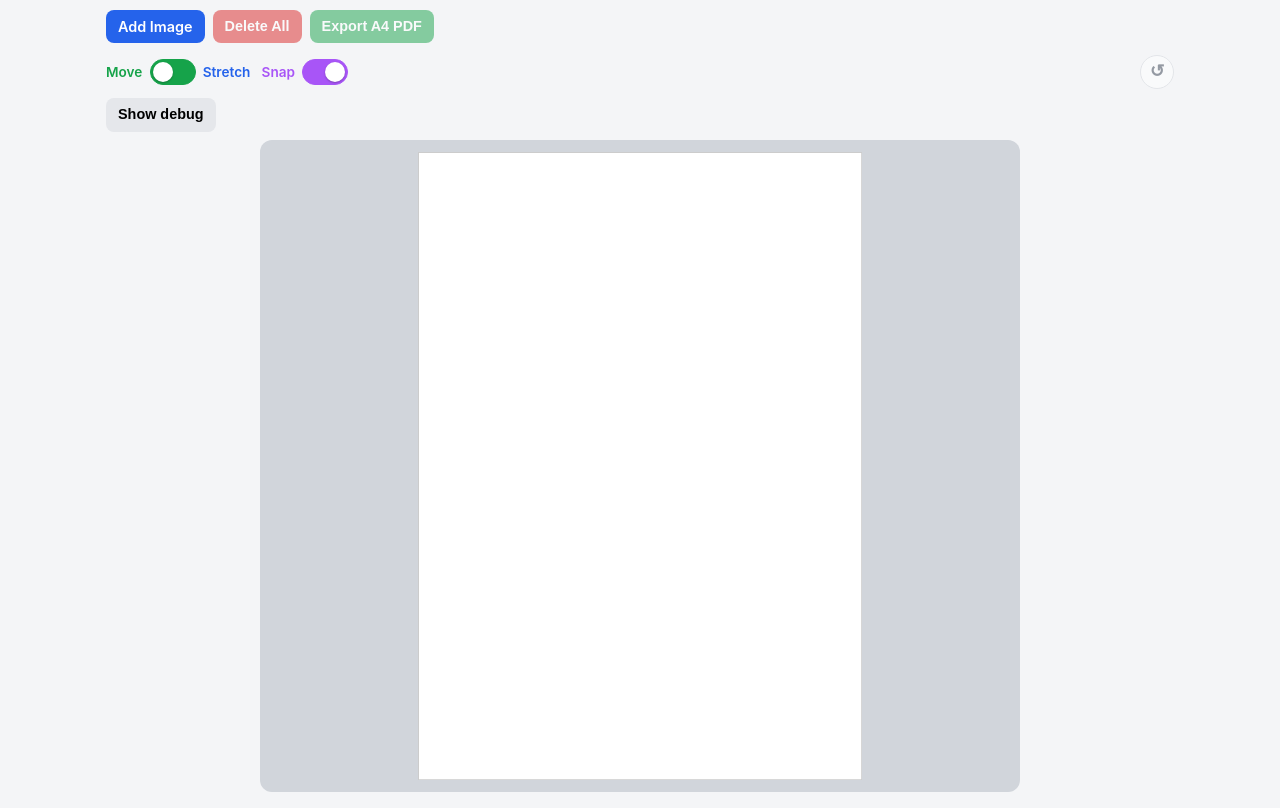
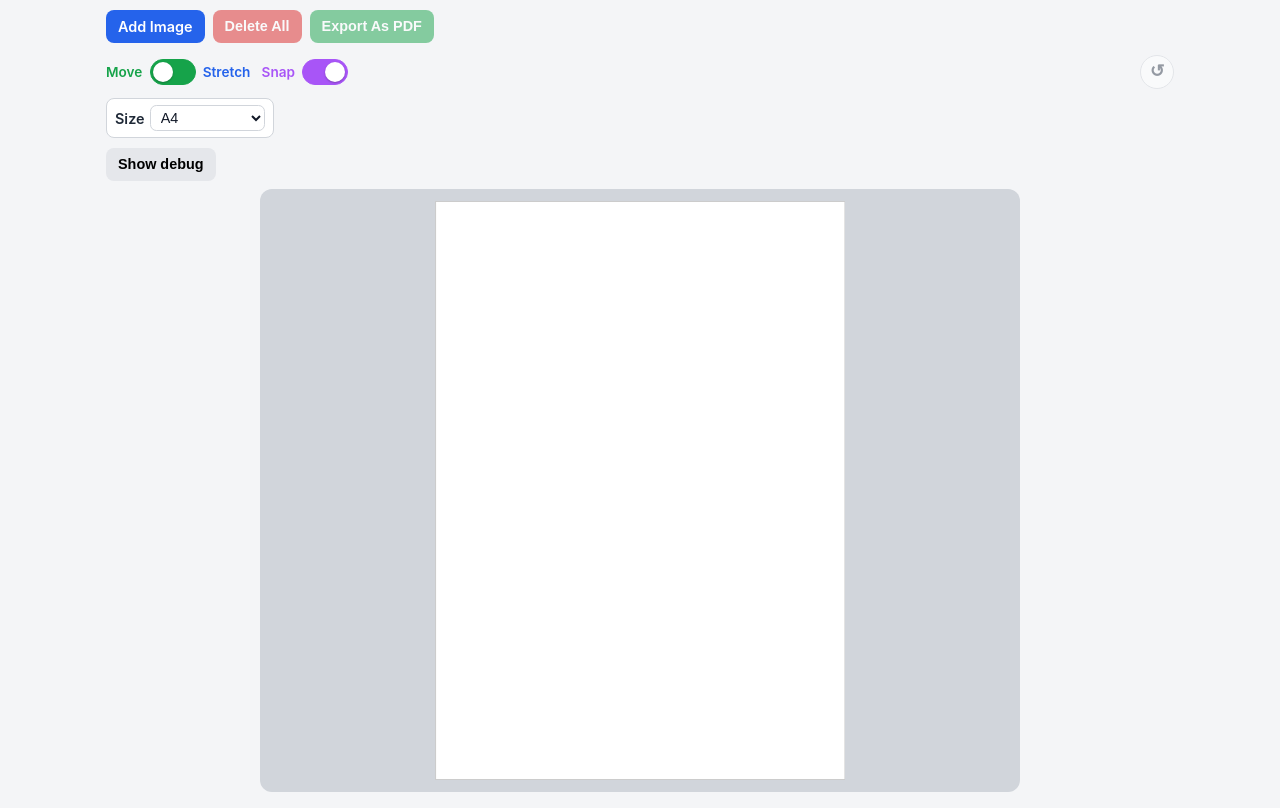
Before and after one commit to Sirahi/imagesToPDF, a React (Vite) app: page / in a window 1280 px wide. Built offline with nearby package versions, Linux system fonts and the light colour scheme.

Commit message:
Add page-size picker flow and polish export UI behavior

```diff
--- a/src/App.tsx
+++ b/src/App.tsx
@@ -23,8 +23,8 @@ type SnapGuides = {
   vertical: number | null;
   horizontal: number | null;
 };
+type PageSizeKey = 'a4' | '6x4';
 
-const A4_RATIO = 210 / 297;
 const MAX_FILES_PER_IMPORT = 12;
 const MAX_FILE_SIZE_BYTES = 15 * 1024 * 1024;
 const MAX_DECODED_PIXELS = 40_000_000;
@@ -32,6 +32,20 @@ const SNAP_DISTANCE_PX = 10;
 const DELETE_ICON_SIZE = 24;
 const DEFAULT_SCALE_PERCENT = 50;
 const ALLOWED_IMAGE_MIME_TYPES = new Set(['image/jpeg', 'image/png', 'image/webp']);
+const PAGE_PRESETS: Record<PageSizeKey, { label: string; ratio: number; pdfWidthPt: number; pdfHeightPt: number }> = {
+  a4: {
+    label: 'A4',
+    ratio: 210 / 297,
+    pdfWidthPt: 595.28,
+    pdfHeightPt: 841.89
+  },
+  '6x4': {
+    label: '6 x 4 (W x L)',
+    ratio: 6 / 4,
+    pdfWidthPt: 432,
+    pdfHeightPt: 288
+  }
+};
 const createId = () =>
   globalThis.crypto?.randomUUID?.() ?? `id-${Date.now()}-${Math.random().toString(16).slice(2)}`;
 const clamp = (value: number, min: number, max: number) => Math.min(Math.max(value, min), max);
@@ -157,6 +171,7 @@ const App = () => {
   const [snapEnabled, setSnapEnabled] = useState(true);
   const [isImporting, setIsImporting] = useState(false);
   const [isExporting, setIsExporting] = useState(false);
+  const [pageSize, setPageSize] = useState<PageSizeKey>('a4');
   const [draggingId, setDraggingId] = useState<string | null>(null);
   const [showDeleteAllConfirm, setShowDeleteAllConfirm] = useState(false);
   const [importError, setImportError] = useState<string | null>(null);
@@ -166,6 +181,8 @@ const App = () => {
   const [snapGuides, setSnapGuides] = useState<SnapGuides>({ vertical: null, horizontal: null });
   const { debugEnabled, showDebug, setShowDebug, debugEntries, appendDebug, clearDebug } = useDebugLogger();
   const selectedItem = items.find((item) => item.id === selectedId) ?? null;
+  const selectedPage = PAGE_PRESETS[pageSize];
+  const isLayoutReady = containerWidth > 0 && maxStageHeight > 0;
 
   useEffect(() => {
     const element = stageContainerRef.current;
@@ -199,11 +216,11 @@ const App = () => {
   const stageWidth = useMemo(() => {
     const fallbackWidth = typeof window === 'undefined' ? 320 : window.innerWidth - 32;
     const availableWidth = containerWidth || fallbackWidth;
-    const widthFromHeight = (maxStageHeight || 360) * A4_RATIO;
+    const widthFromHeight = (maxStageHeight || 360) * selectedPage.ratio;
     return clamp(Math.min(availableWidth, widthFromHeight), 220, 640);
-  }, [containerWidth, maxStageHeight]);
+  }, [containerWidth, maxStageHeight, selectedPage.ratio]);
 
-  const stageHeight = stageWidth / A4_RATIO;
+  const stageHeight = stageWidth / selectedPage.ratio;
   const selectedDeleteIconPosition = useMemo(() => {
     if (!selectedItem || draggingId === selectedItem.id) {
       return null;
@@ -230,6 +247,21 @@ const App = () => {
       y: y + (clampedCenterY - center.y)
     };
   };
+  useEffect(() => {
+    setItems((current) =>
+      current.map((item) => {
+        const constrained = constrainPositionByCenter(item.x, item.y, item.width, item.height, item.rotation);
+        if (constrained.x === item.x && constrained.y === item.y) {
+          return item;
+        }
+        return {
+          ...item,
+          x: constrained.x,
+          y: constrained.y
+        };
+      })
+    );
+  }, [stageWidth, stageHeight]);
   const findClosestSnap = (
     anchors: Array<{ value: number; kind: 'center' | 'edge' }>,
     targets: Array<{ value: number; kind: 'center' | 'edge' }>,
@@ -602,6 +634,8 @@ const App = () => {
           payload: {
             stageWidth,
             stageHeight,
+            pageWidthPt: selectedPage.pdfWidthPt,
+            pageHeightPt: selectedPage.pdfHeightPt,
             items: items.map((item) => ({
               dataUrl: item.dataUrl,
               x: item.x,
@@ -637,6 +671,9 @@ const App = () => {
     if (!items.length || isExporting || isImporting) {
       return;
     }
+    setSelectedId(null);
+    setDraggingId(null);
+    setSnapGuides({ vertical: null, horizontal: null });
     setExportError(null);
     setIsExporting(true);
     requestAnimationFrame(() => {
@@ -670,7 +707,7 @@ const App = () => {
           Delete All
         </button>
         <button type="button" className="success" onClick={exportPdf} disabled={isExporting || isImporting || !items.length}>
-          {isExporting ? 'Exporting…' : 'Export A4 PDF'}
+          {isExporting ? 'Exporting…' : 'Export As PDF'}
         </button>
       </div>
 
@@ -708,10 +745,25 @@ const App = () => {
           title="Reset selected image (scale 100%, rotation 0, undo stretch)"
           aria-label="Reset selected image"
         >
-          ↺
+          {'\u21BA'}
         </button>
       </div>
-
+      <div className="page-size-row">
+        <label className="page-size-picker">
+          Size
+          <select
+            value={pageSize}
+            onChange={(event) => setPageSize(event.target.value as PageSizeKey)}
+            disabled={isImporting || isExporting}
+          >
+            {(Object.keys(PAGE_PRESETS) as PageSizeKey[]).map((key) => (
+              <option key={key} value={key}>
+                {PAGE_PRESETS[key].label}
+              </option>
+            ))}
+          </select>
+        </label>
+      </div>
       {selectedItem ? (
         <div className="selection-controls">
           <label htmlFor="scale-slider">Scale</label>
@@ -733,7 +785,7 @@ const App = () => {
             value={Math.round(normalizeRotation(selectedItem.rotation))}
             onChange={(event) => setItemRotation(selectedItem.id, Number(event.target.value))}
           />
-          <span>{Math.round(normalizeRotation(selectedItem.rotation))}°</span>
+          <span>{Math.round(normalizeRotation(selectedItem.rotation))}Â°</span>
         </div>
       ) : null}
       {exportError ? <p className="import-error">{exportError}</p> : null}
@@ -757,6 +809,7 @@ const App = () => {
           <Stage
             width={stageWidth}
             height={stageHeight}
+            style={isLayoutReady ? undefined : { visibility: 'hidden' }}
             onMouseDown={(event) => {
               if (event.target === event.target.getStage()) {
                 setSelectedId(null);
--- a/src/pdfExportWorker.ts
+++ b/src/pdfExportWorker.ts
@@ -14,6 +14,8 @@ type ExportRequestMessage = {
   payload: {
     stageWidth: number;
     stageHeight: number;
+    pageWidthPt: number;
+    pageHeightPt: number;
     items: WorkerExportItem[];
   };
 };
@@ -32,8 +34,6 @@ type WorkerScope = {
   onmessage: ((event: MessageEvent<ExportRequestMessage>) => void) | null;
 };
 
-const A4_WIDTH_PT = 595.28;
-const A4_HEIGHT_PT = 841.89;
 const workerScope = self as unknown as WorkerScope;
 
 const dataUrlToBytes = (dataUrl: string) => {
@@ -58,9 +58,9 @@ const dataUrlToBytes = (dataUrl: string) => {
 
 const createPdfBytes = async (payload: ExportRequestMessage['payload']) => {
   const pdfDoc = await PDFDocument.create();
-  const page = pdfDoc.addPage([A4_WIDTH_PT, A4_HEIGHT_PT]);
-  const scaleX = A4_WIDTH_PT / payload.stageWidth;
-  const scaleY = A4_HEIGHT_PT / payload.stageHeight;
+  const page = pdfDoc.addPage([payload.pageWidthPt, payload.pageHeightPt]);
+  const scaleX = payload.pageWidthPt / payload.stageWidth;
+  const scaleY = payload.pageHeightPt / payload.stageHeight;
 
   for (const item of payload.items) {
     const imageBytes = dataUrlToBytes(item.dataUrl);
@@ -70,7 +70,7 @@ const createPdfBytes = async (payload: ExportRequestMessage['payload']) => {
 
     page.drawImage(embeddedImage, {
       x: item.x * scaleX,
-      y: A4_HEIGHT_PT - (item.y * scaleY) - height,
+      y: payload.pageHeightPt - (item.y * scaleY) - height,
       width,
       height,
       rotate: degrees(-item.rotation)
--- a/src/styles.css
+++ b/src/styles.css
@@ -31,10 +31,36 @@ h1 {
   margin: 0.35rem 0 0.75rem;
 }
 
+.page-size-picker {
+  display: inline-flex;
+  align-items: center;
+  gap: 0.35rem;
+  font-size: 0.9rem;
+  font-weight: 600;
+  color: #1f2937;
+  background: #ffffff;
+  border: 1px solid #d1d5db;
+  border-radius: 0.5rem;
+  padding: 0.35rem 0.5rem;
+}
+
+.page-size-picker select {
+  border: 1px solid #d1d5db;
+  border-radius: 0.4rem;
+  background: #ffffff;
+  color: #111827;
+  font-size: 0.9rem;
+  padding: 0.2rem 0.35rem;
+}
+
 .mode-row {
   display: flex;
   align-items: center;
   justify-content: space-between;
+  margin: 0 0 0.6rem 0;
+}
+
+.page-size-row {
   margin: 0 0 0.6rem 0;
 }
 
```
